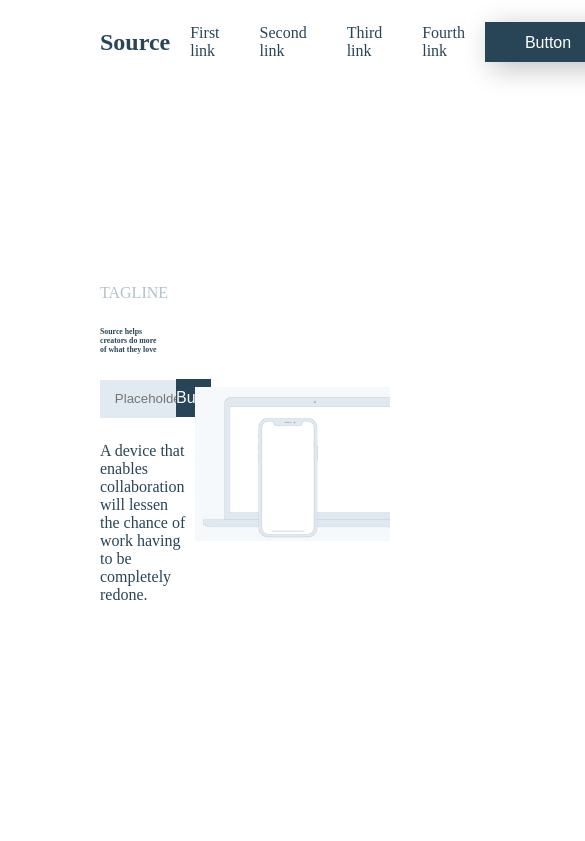
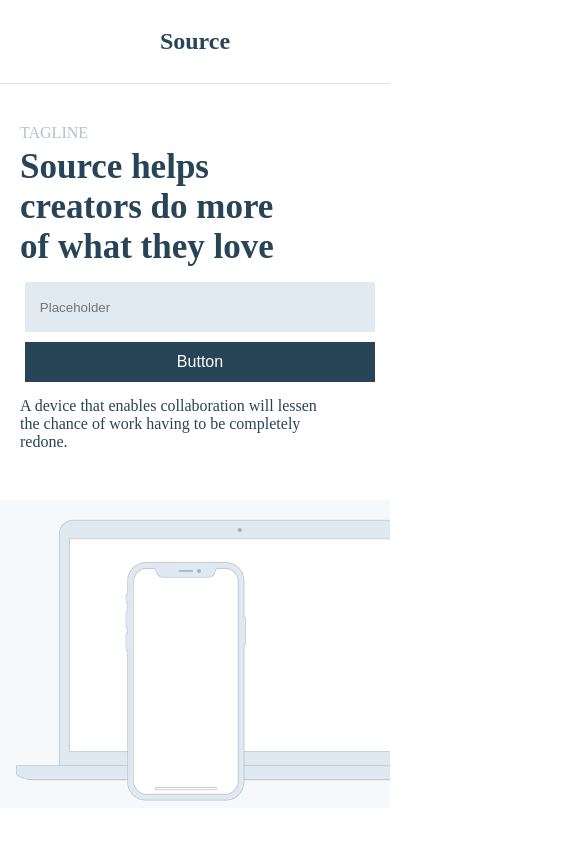
Before and after one commit to Styleshift/source, a plain HTML site: page index.html in a window 390 px wide. Shown: the top 841 px of the page, 585 px wide, since content can reach past the window. Drawn offline with Linux system fonts and the light colour scheme.

Commit message:
add mobile responsive view

```diff
--- a/index.html
+++ b/index.html
@@ -92,7 +92,7 @@
             <a href="#"><h4 class="featureMargin">Fourth link ></h4></a>
         </div>
     </section>
-    <section>
+    <section class="bottom">
         <h1 class="collectH1">
             Collecting information
             <br>
--- a/style/app.css
+++ b/style/app.css
@@ -279,3 +279,80 @@ h4:hover {
 /* .button2 {
     margin-left: 0;
 } */
+
+/*** Media Queries ****/
+
+@media screen and (max-width: 596px) {
+    .middle, .bottom, ul , .navButton {
+        display: none;
+    }
+
+    nav , .navButton, .navh2 {
+        margin: 0;
+        padding: 0;
+    }
+
+    nav {
+        justify-content: center;
+        align-items: center;
+        border-bottom: 1px solid #d8e1e9;
+    }
+
+    .tag , h1, .tagP {
+        margin-top: 40px;
+        margin-left: 20px;
+    }
+
+    h1 {
+        font-size: 35px;
+    }
+
+    header {
+        display: flex;
+        flex-direction: column;
+    }
+
+    .headerLeft, .headerRight {
+        width: 100%;
+    }
+
+    form {
+        display: flex;
+        flex-direction: column;
+        justify-content: center;
+        align-items: center;
+        height: 200px;
+        width: 100%;
+        align-self: flex-start;
+        margin-top: 15px;
+    }
+
+    input {
+        width: 350px;
+        height: 50px;
+    }
+
+    .button2Wrapper {
+        margin: 0px;
+        padding: 0px;
+        height: 40px;
+        width: 200px;
+        margin-left: 100px;
+        margin-bottom: 50px;
+    }
+
+    .button3 {
+        width: 350px;
+        margin: 10px;
+        height: 40px;
+    }
+
+    .tagP, h1, span {
+        margin-top: 5px;
+    }
+
+    .tagP {
+        margin-top: 40px;
+    }
+
+}
```
Also changed, not shown: Screenshot 2023-05-01 at 19-19-24 Source.png (added), Screenshot from 2023-05-01 19-21-10.png (added).
